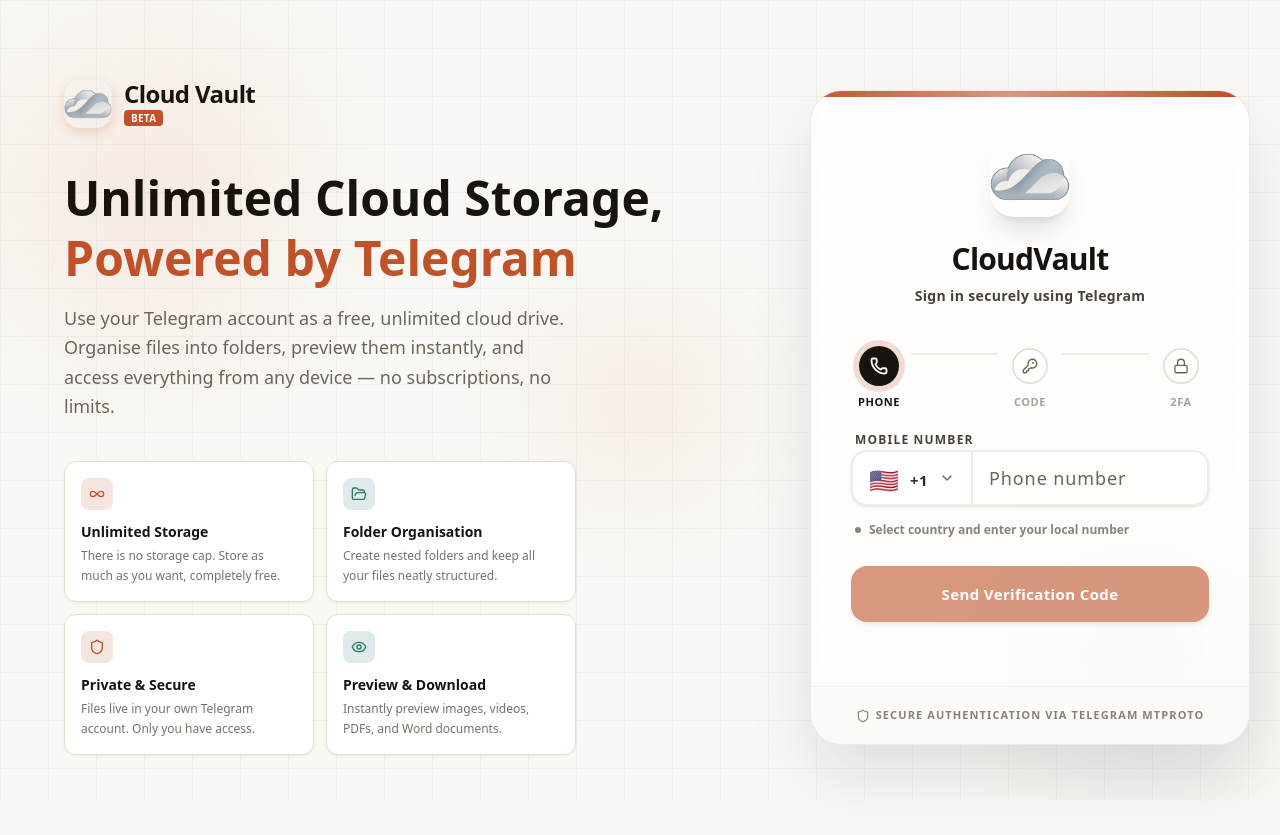
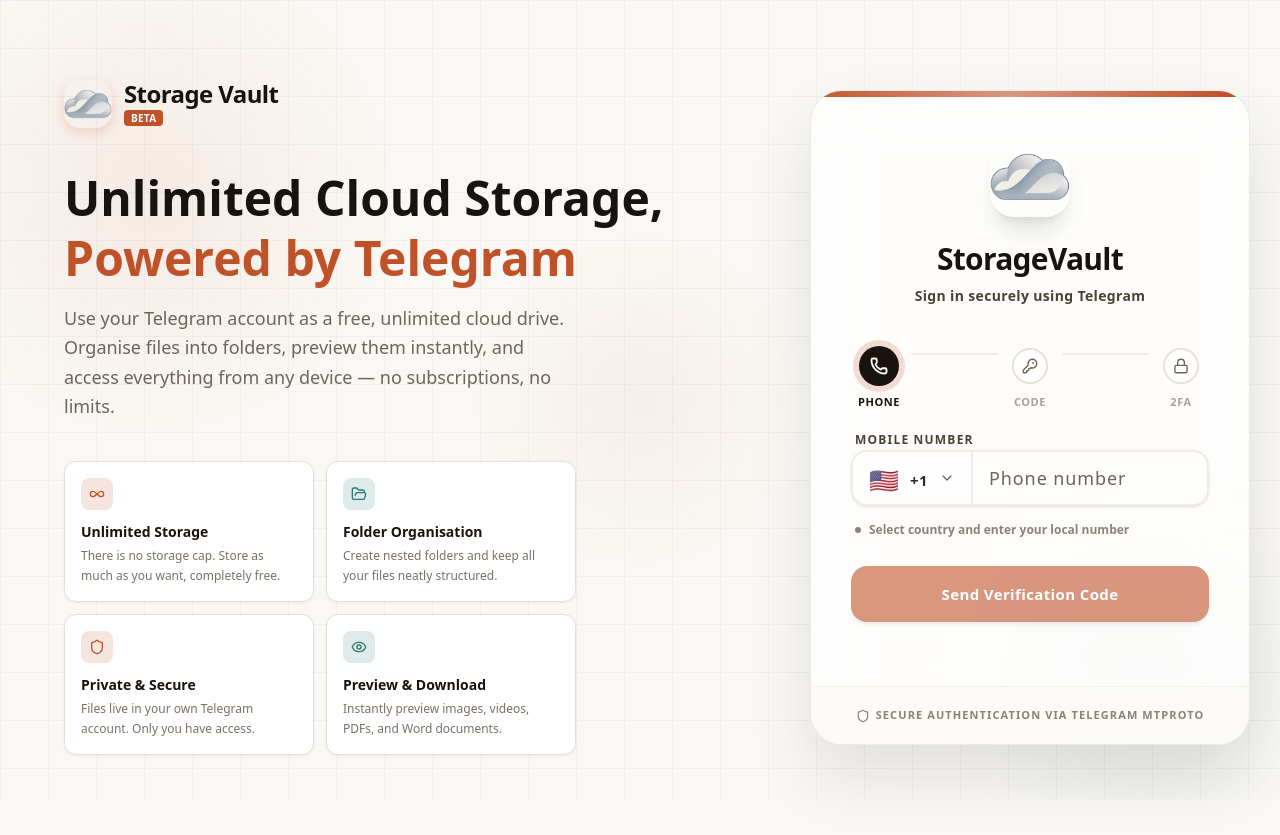
Before and after one commit to Souvik65/Cloudvault-TelegramStorage, a Next.js app: page / in a window 1280 px wide. Built offline with nearby package versions, Linux system fonts and the light colour scheme.

Commit message:
initialize Storage Vault application with authentication, layout components, and file management structure

```diff
--- a/app/api/tg/channels/route.ts
+++ b/app/api/tg/channels/route.ts
@@ -55,7 +55,7 @@
     const result = await client.invoke(
       new Api.channels.CreateChannel({
         title: name,
-        about: 'CloudVault storage channel',
+        about: 'StorageVault storage channel',
         megagroup: false,
       })
     );
--- a/app/api/tg/feedback/route.ts
+++ b/app/api/tg/feedback/route.ts
@@ -63,7 +63,7 @@
       `📅 Date: ${dateStr}\n` +
       `⏰ Time: ${timeStr}\n` +
       `━━━━━━━━━━━━━━━━━━━━━━━━━━\n\n` +
-      `${priorityTag} #cloudvault`;
+      `${priorityTag} #storagevault`;
 
     const res = await fetch(
       `https://api.telegram.org/bot${botToken}/sendMessage`,
--- a/app/layout.tsx
+++ b/app/layout.tsx
@@ -8,7 +8,7 @@
 };
 
 export const metadata: Metadata = {
-  title: 'Cloud Vault',
+  title: 'Storage Vault',
   description: 'Telegram-powered Cloud Storage',
   icons: {
     icon: '/favicon.ico',
--- a/app/page.tsx
+++ b/app/page.tsx
@@ -95,11 +95,12 @@
         </div>
 
         {/* LEFT — Hero + features */}
+        {/* @All reight reserved Souvik Debnath 2026  */}
         <div className="relative z-10 min-h-dvh lg:min-h-0 flex-1 flex flex-col justify-center px-8 py-16 lg:px-16 lg:py-20">
           <motion.div className="flex items-center gap-3 mb-10" initial={{ opacity: 0, y: -12 }} animate={{ opacity: 1, y: 0 }} transition={{ duration: 0.5, ease: 'easeOut' }}>
-            <img src="/logo.svg" alt="Cloud Vault" className="w-12 h-12 rounded-2xl shadow-lg" style={{ boxShadow: '0 4px 12px rgba(192,82,42,0.2)' }} />
+            <img src="/logo.svg" alt="Storage Vault" className="w-12 h-12 rounded-2xl shadow-lg" style={{ boxShadow: '0 4px 12px rgba(192,82,42,0.2)' }} />
             <div className="flex flex-col">
-              <span className="text-2xl font-bold tracking-tight leading-none" style={{ color: 'var(--text-primary)' }}>Cloud Vault</span>
+              <span className="text-2xl font-bold tracking-tight leading-none" style={{ color: 'var(--text-primary)' }}>Storage Vault</span>
               <span className="text-[10px] font-semibold text-white rounded px-1.5 py-0.5 self-start leading-none mt-1 tracking-wide uppercase"
                 style={{ background: 'var(--accent-rust)', border: '1px solid rgba(192,82,42,0.3)' }}>Beta</span>
             </div>
--- a/components/auth/login-form.tsx
+++ b/components/auth/login-form.tsx
@@ -650,7 +650,7 @@
                 whileHover={{ scale: 1.05, rotate: 2 }}
                 transition={{ type: 'spring', stiffness: 400, damping: 20 }}
               >
-                <Image src="/logo.svg" alt="Cloud Vault" width={80} height={80} className="w-full h-full rounded-[1.5rem] shadow-xl" />
+                <Image src="/logo.svg" alt="Storage Vault" width={80} height={80} className="w-full h-full rounded-[1.5rem] shadow-xl" />
                 {/* Glow ring */}
                 <motion.div
                   className="absolute inset-0 rounded-[1.5rem] pointer-events-none"
@@ -660,7 +660,7 @@
                 />
               </motion.div>
 
-              <h1 className="text-2xl sm:text-3xl font-extrabold tracking-tight" style={{ color: 'var(--text-primary)' }}>CloudVault</h1>
+              <h1 className="text-2xl sm:text-3xl font-extrabold tracking-tight" style={{ color: 'var(--text-primary)' }}>StorageVault</h1>
               <p className="text-[14px] mt-2 font-semibold tracking-wide" style={{ color: 'var(--text-muted)' }}>Sign in securely using Telegram</p>
             </motion.div>
 
--- a/components/feedback/feedback-modal.tsx
+++ b/components/feedback/feedback-modal.tsx
@@ -86,7 +86,7 @@
         <DialogHeader>
           <DialogTitle>Feedback & Bug Report</DialogTitle>
           <DialogDescription>
-            Help us improve CloudVault by sharing your feedback or reporting a bug.
+            Help us improve StorageVault by sharing your feedback or reporting a bug.
           </DialogDescription>
         </DialogHeader>
 
--- a/components/layout/header.tsx
+++ b/components/layout/header.tsx
@@ -102,8 +102,8 @@
 
         {/* ── Logo (desktop only) ── */}
       <div className="hidden lg:flex items-center gap-2.5 shrink-0">
-        <Image src="/logo.svg" alt="Cloud Vault" width={32} height={32} className="w-8 h-8 rounded-xl shadow-md" />
-        <span className="text-[15px] font-bold tracking-tight" style={{ color: 'var(--text-primary)' }}>Cloud Vault</span>
+        <Image src="/logo.svg" alt="Storage Vault" width={32} height={32} className="w-8 h-8 rounded-xl shadow-md" />
+        <span className="text-[15px] font-bold tracking-tight" style={{ color: 'var(--text-primary)' }}>Storage Vault</span>
       </div>
 
         {/* ── Mobile search (expanded) ── */}
@@ -113,7 +113,7 @@
               <Search className="absolute left-3 top-1/2 -translate-y-1/2 w-4 h-4 pointer-events-none z-10" style={{ color: 'var(--text-hint)' }} />
               <input
                 type="text" autoFocus
-                placeholder="Search in Cloud Vault"
+                placeholder="Search in Storage Vault"
                 value={searchQuery}
                 onChange={e => setSearchQuery(e.target.value)}
                 onFocus={() => setSearchFocused(true)}
@@ -138,7 +138,7 @@
                 <Search className="absolute left-4 w-4 h-4 pointer-events-none z-10" style={{ color: 'var(--text-hint)' }} />
                 <input
                   type="text"
-                  placeholder="Search in Cloud Vault"
+                  placeholder="Search in Storage Vault"
                   value={searchQuery}
                   onChange={e => setSearchQuery(e.target.value)}
                   onFocus={() => setSearchFocused(true)}
--- a/components/layout/sidebar.tsx
+++ b/components/layout/sidebar.tsx
@@ -69,11 +69,11 @@
       <div className={`flex items-center h-16 shrink-0 border-b ${sidebarCollapsed ? 'justify-center px-0' : 'px-4 gap-3'}`}
         style={{ borderColor: 'var(--border)' }}>
         {/* Logo icon */}
-        <img src="/logo.svg" alt="Cloud Vault" className="w-9 h-9 rounded-xl shadow-lg shrink-0" />
+        <img src="/logo.svg" alt="Storage Vault" className="w-9 h-9 rounded-xl shadow-lg shrink-0" />
         {/* App name (hidden when collapsed) */}
         {!sidebarCollapsed && (
           <div className="flex flex-col overflow-hidden">
-            <span className="text-[15px] font-bold tracking-tight leading-tight whitespace-nowrap" style={{ color: 'var(--text-primary)' }}>Cloud Vault</span>
+            <span className="text-[15px] font-bold tracking-tight leading-tight whitespace-nowrap" style={{ color: 'var(--text-primary)' }}>Storage Vault</span>
             <span className="text-[9px] font-semibold text-white rounded px-1.5 py-0.5 self-start leading-none mt-0.5 tracking-wide uppercase" style={{ background: 'var(--accent-rust)' }}>Beta</span>
           </div>
         )}
--- a/components/settings/settings-panel.tsx
+++ b/components/settings/settings-panel.tsx
@@ -142,7 +142,7 @@
         <h3 className="text-xs font-semibold uppercase tracking-wider" style={{ color: 'var(--text-hint)' }}>Create Channel</h3>
         <div className="flex gap-2">
           <Input
-            placeholder="e.g., CloudVault Storage"
+            placeholder="e.g., StorageVault Storage"
             value={newChannelName}
             onChange={(e) => setNewChannelName(e.target.value)}
           />
--- a/metadata.json
+++ b/metadata.json
@@ -1,5 +1,5 @@
 {
-  "name": "GeneratedCloudVault",
+  "name": "GeneratedStorageVault",
   "description": "A simple application.",
   "requestFramePermissions": []
 }
--- a/package.json
+++ b/package.json
@@ -1,6 +1,6 @@
 {
-  "name": "cloud_vault",
-  "version": "0.1.4",
+  "name": "storage_vault",
+  "version": "0.1.5",
   "private": true,
   "scripts": {
     "dev": "next dev",
```
Also changed, not shown: next.config.ts (+0 -2 lines), 2 other files (tests, documents, lock files or other folders).
